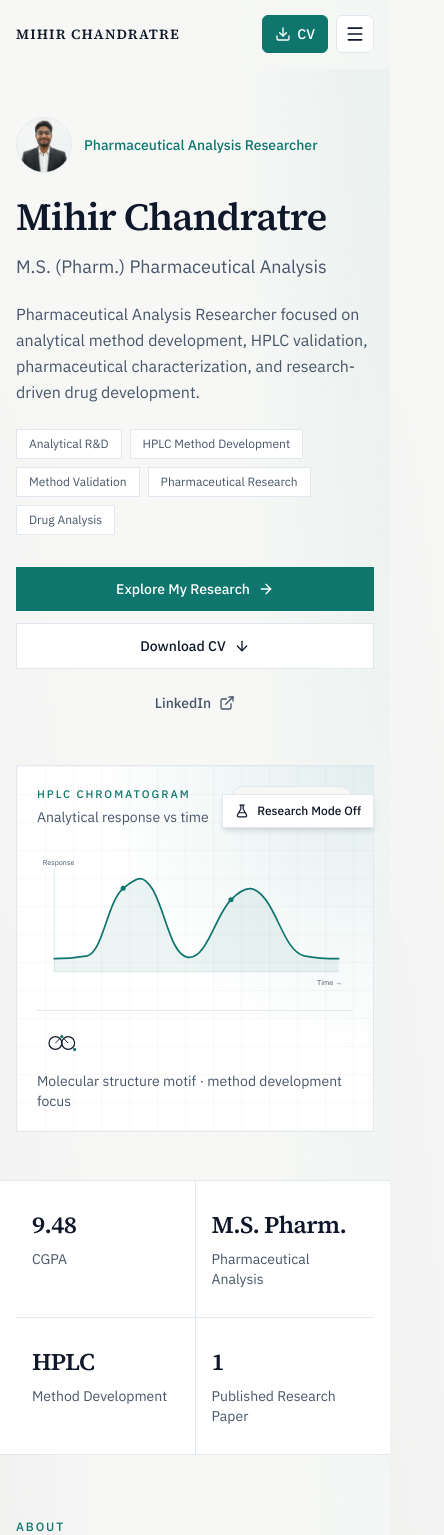
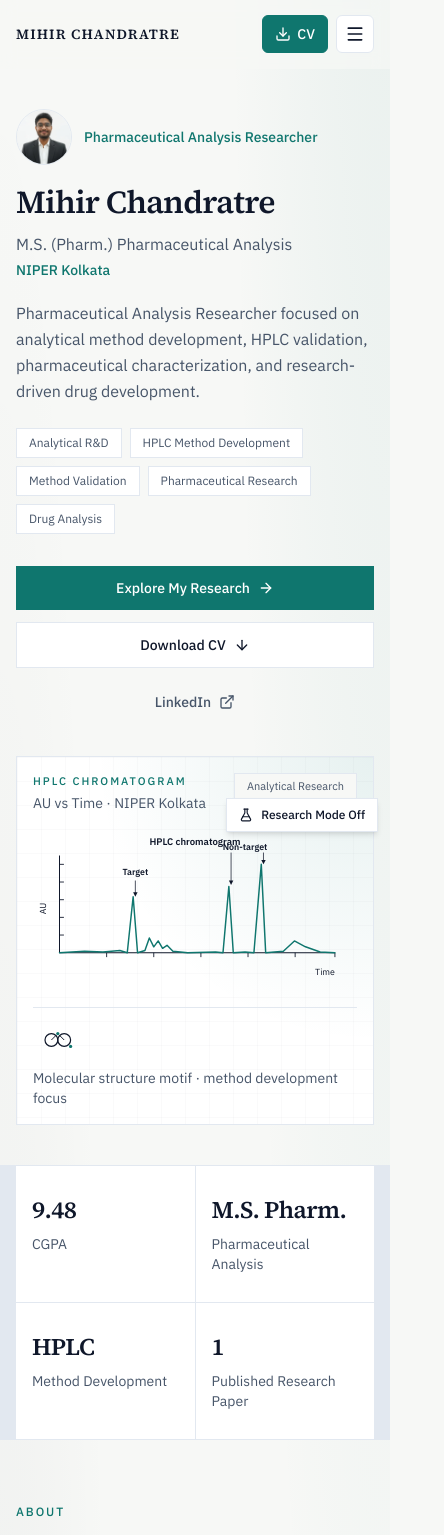
Before and after one commit to MihirChandratre08/MihirChandratre08.github.io, a React (Vite) app: page / in a window 390 px wide. Shown: the top 1535 px of the page, 444 px wide, since content can reach past the window. Built offline with nearby package versions, Linux system fonts and the light colour scheme.

Commit message:
Fix HPLC chromatogram, add NIPER Kolkata, improve responsiveness.
Redraw peaks to match the AU/Time reference with draw-on-load animation and overflow-safe layout.

Co-authored-by: Cursor <cursoragent@cursor.com>

```diff
--- /dev/null
+++ b/src/components/AnimatedChromatogram.jsx
@@ -0,0 +1,163 @@
+import { useEffect, useId, useRef, useState } from 'react'
+import { useReducedMotion } from 'framer-motion'
+
+/** Classic HPLC chromatogram matching the reference: Target + Non-target peaks, AU vs Time. */
+export default function AnimatedChromatogram({
+  className = '',
+  title = 'HPLC chromatogram',
+  showLabels = true,
+  animate = true,
+}) {
+  const reduceMotion = useReducedMotion()
+  const pathRef = useRef(null)
+  const [length, setLength] = useState(0)
+  const [drawn, setDrawn] = useState(!animate || !!reduceMotion)
+  const uid = useId().replace(/:/g, '')
+
+  // Sharp chromatographic profile: baseline → Target → noise → two Non-target peaks → hump
+  const linePath =
+    'M36 168 L70 166 L95 167 L118 165 L128 168 L136 92 L142 168 L152 165 L158 148 L164 160 L170 152 L176 162 L182 158 L190 166 L210 168 L248 167 L258 168 L266 78 L272 168 L288 167 L300 168 L310 48 L316 168 L340 166 L355 152 L370 160 L390 167 L410 168'
+
+  useEffect(() => {
+    const path = pathRef.current
+    if (!path) return
+    const total = path.getTotalLength()
+    setLength(total)
+
+    if (!animate || reduceMotion) {
+      setDrawn(true)
+      return undefined
+    }
+
+    setDrawn(false)
+    const frame = requestAnimationFrame(() => setDrawn(true))
+    return () => cancelAnimationFrame(frame)
+  }, [animate, reduceMotion, linePath])
+
+  return (
+    <svg
+      viewBox="0 0 440 220"
+      className={`h-auto w-full max-w-full ${className}`}
+      role="img"
+      aria-label={`${title}: absorbance units versus time with target and non-target peaks`}
+      preserveAspectRatio="xMidYMid meet"
+    >
+      <title>{title}</title>
+
+      <text
+        x="220"
+        y="22"
+        textAnchor="middle"
+        fill="#0f172a"
+        fontSize="13"
+        fontFamily="IBM Plex Sans, sans-serif"
+        fontWeight="600"
+      >
+        {title}
+      </text>
+
+      {/* Axes */}
+      <line x1="36" y1="36" x2="36" y2="168" stroke="#0f172a" strokeWidth="1.4" />
+      <line x1="36" y1="168" x2="410" y2="168" stroke="#0f172a" strokeWidth="1.4" />
+
+      {/* Y ticks + AU */}
+      {[48, 72, 96, 120, 144].map((y) => (
+        <line key={y} x1="36" y1={y} x2="42" y2={y} stroke="#0f172a" strokeWidth="1.2" />
+      ))}
+      <text
+        x="18"
+        y="108"
+        fill="#0f172a"
+        fontSize="12"
+        fontFamily="IBM Plex Sans, sans-serif"
+        transform="rotate(-90 18 108)"
+        textAnchor="middle"
+      >
+        AU
+      </text>
+
+      {/* X ticks + Time */}
+      {[100, 164, 228, 292, 356, 410].map((x) => (
+        <line key={x} x1={x} y1="168" x2={x} y2="174" stroke="#0f172a" strokeWidth="1.2" />
+      ))}
+      <text
+        x="410"
+        y="198"
+        textAnchor="end"
+        fill="#0f172a"
+        fontSize="12"
+        fontFamily="IBM Plex Sans, sans-serif"
+      >
+        Time
+      </text>
+
+      <path
+        ref={pathRef}
+        d={linePath}
+        fill="none"
+        stroke="#0f766e"
+        strokeWidth="2"
+        strokeLinecap="round"
+        strokeLinejoin="round"
+        style={
+          length
+            ? {
+                strokeDasharray: length,
+                strokeDashoffset: drawn ? 0 : length,
+                transition: reduceMotion
+                  ? 'none'
+                  : 'stroke-dashoffset 2.4s cubic-bezier(0.4, 0, 0.2, 1)',
+              }
+            : undefined
+        }
+      />
+
+      {showLabels ? (
+        <g
+          opacity={drawn ? 1 : 0}
+          style={{
+            transition: reduceMotion ? 'none' : 'opacity 0.45s ease 1.6s',
+          }}
+        >
+          {/* Target */}
+          <line x1="139" y1="70" x2="139" y2="88" stroke="#0f172a" strokeWidth="1" />
+          <polygon points="139,92 136,86 142,86" fill="#0f172a" />
+          <text
+            x="139"
+            y="62"
+            textAnchor="middle"
+            fill="#0f172a"
+            fontSize="12"
+            fontFamily="IBM Plex Sans, sans-serif"
+            fontWeight="600"
+          >
+            Target
+          </text>
+
+          {/* Non-target */}
+          <text
+            x="288"
+            y="28"
+            textAnchor="middle"
+            fill="#0f172a"
+            fontSize="12"
+            fontFamily="IBM Plex Sans, sans-serif"
+            fontWeight="600"
+          >
+            Non-target
+          </text>
+          <line x1="269" y1="32" x2="269" y2="72" stroke="#0f172a" strokeWidth="1" />
+          <polygon points="269,76 266,70 272,70" fill="#0f172a" />
+          <line x1="313" y1="32" x2="313" y2="44" stroke="#0f172a" strokeWidth="1" />
+          <polygon points="313,48 310,42 316,42" fill="#0f172a" />
+        </g>
+      ) : null}
+
+      <defs>
+        <clipPath id={`chrom-clip-${uid}`}>
+          <rect x="36" y="36" width="374" height="132" />
+        </clipPath>
+      </defs>
+    </svg>
+  )
+}
--- a/src/components/Hero.jsx
+++ b/src/components/Hero.jsx
@@ -1,63 +1,38 @@
 import { motion, useReducedMotion } from 'framer-motion'
 import { ArrowDown, ArrowRight, ExternalLink } from 'lucide-react'
 import { hero, profile } from '../data/portfolio'
+import AnimatedChromatogram from './AnimatedChromatogram'
 
 function ScientificVisual() {
   return (
-    <div
-      className="relative min-h-[280px] overflow-hidden border border-[var(--color-border)] bg-[var(--color-surface)] sm:min-h-[340px] lg:min-h-[420px]"
-      aria-hidden="true"
-    >
+    <div className="relative w-full min-w-0 overflow-hidden border border-[var(--color-border)] bg-[var(--color-surface)]">
       <div
-        className="pointer-events-none absolute inset-0 opacity-70"
+        className="pointer-events-none absolute inset-0 opacity-60"
         style={{
           backgroundImage:
-            'linear-gradient(to right, rgba(15,23,42,0.04) 1px, transparent 1px), linear-gradient(to bottom, rgba(15,23,42,0.04) 1px, transparent 1px)',
-          backgroundSize: '28px 28px',
+            'linear-gradient(to right, rgba(15,23,42,0.035) 1px, transparent 1px), linear-gradient(to bottom, rgba(15,23,42,0.035) 1px, transparent 1px)',
+          backgroundSize: '24px 24px',
         }}
       />
-      <div className="absolute inset-0 bg-[radial-gradient(ellipse_at_top_right,rgba(15,118,110,0.12),transparent_55%)]" />
+      <div className="absolute inset-0 bg-[radial-gradient(ellipse_at_top_right,rgba(15,118,110,0.1),transparent_55%)]" />
 
-      <div className="relative flex h-full flex-col justify-between p-5 sm:p-7">
-        <div className="flex items-start justify-between gap-4">
-          <div>
+      <div className="relative flex flex-col gap-4 p-4 sm:p-6">
+        <div className="flex flex-wrap items-start justify-between gap-3">
+          <div className="min-w-0">
             <p className="text-[11px] font-medium uppercase tracking-[0.18em] text-[var(--color-accent)]">
               HPLC chromatogram
             </p>
-            <p className="mt-1 text-sm text-[var(--color-muted)]">Analytical response vs time</p>
+            <p className="mt-1 text-sm text-[var(--color-muted)]">AU vs Time · NIPER Kolkata</p>
           </div>
-          <div className="rounded-full border border-[var(--color-border)] bg-[var(--color-bg)] px-3 py-1 text-[11px] text-[var(--color-muted)]">
+          <div className="shrink-0 border border-[var(--color-border)] bg-[var(--color-bg)] px-3 py-1 text-[11px] text-[var(--color-muted)]">
             Analytical Research
           </div>
         </div>
 
-        <svg viewBox="0 0 440 200" className="mt-6 w-full text-[var(--color-accent)]" role="presentation">
-          <line x1="24" y1="168" x2="420" y2="168" stroke="currentColor" strokeOpacity="0.2" />
-          <line x1="24" y1="24" x2="24" y2="168" stroke="currentColor" strokeOpacity="0.2" />
-          <text x="8" y="20" className="fill-[var(--color-muted)]" fontSize="10">
-            Response
-          </text>
-          <text x="390" y="186" className="fill-[var(--color-muted)]" fontSize="10">
-            Time →
-          </text>
-          <path
-            d="M24 150 C48 150 58 148 70 146 C92 140 98 70 120 52 C142 34 148 34 160 52 C178 80 186 145 210 148 C236 152 248 90 270 68 C292 46 304 48 320 70 C338 96 348 140 372 146 C392 150 404 150 420 150"
-            fill="none"
-            stroke="currentColor"
-            strokeWidth="2.4"
-            strokeLinecap="round"
-          />
-          <path
-            d="M24 150 C48 150 58 148 70 146 C92 140 98 70 120 52 C142 34 148 34 160 52 C178 80 186 145 210 148 C236 152 248 90 270 68 C292 46 304 48 320 70 C338 96 348 140 372 146 C392 150 404 150 420 150 L420 168 L24 168 Z"
-            fill="currentColor"
-            fillOpacity="0.08"
-          />
-          <circle cx="120" cy="52" r="3.5" fill="currentColor" />
-          <circle cx="270" cy="68" r="3.5" fill="currentColor" />
-        </svg>
+        <AnimatedChromatogram title="HPLC chromatogram" className="text-[var(--color-accent)]" />
 
-        <div className="mt-4 flex flex-wrap items-center gap-3 border-t border-[var(--color-border)] pt-4">
-          <svg viewBox="0 0 64 40" className="h-8 w-14 text-[var(--color-text)]" role="presentation">
+        <div className="flex flex-wrap items-center gap-3 border-t border-[var(--color-border)] pt-4">
+          <svg viewBox="0 0 64 40" className="h-8 w-14 shrink-0 text-[var(--color-text)]" role="presentation">
             <circle cx="20" cy="20" r="8" fill="none" stroke="currentColor" strokeWidth="1.5" />
             <circle cx="36" cy="20" r="8" fill="none" stroke="currentColor" strokeWidth="1.5" />
             <circle cx="28" cy="12" r="2" fill="var(--color-accent)" />
@@ -65,7 +40,7 @@ function ScientificVisual() {
             <line x1="26" y1="14" x2="20" y2="20" stroke="currentColor" strokeWidth="1.2" />
             <line x1="30" y1="14" x2="36" y2="20" stroke="currentColor" strokeWidth="1.2" />
           </svg>
-          <p className="text-sm text-[var(--color-muted)]">
+          <p className="min-w-0 text-sm text-[var(--color-muted)]">
             Molecular structure motif · method development focus
           </p>
         </div>
@@ -84,11 +59,11 @@ export default function Hero() {
   return (
     <section
       id="top"
-      className="relative overflow-hidden border-b border-[var(--color-border)]"
+      className="relative overflow-x-clip border-b border-[var(--color-border)]"
       aria-labelledby="hero-heading"
     >
-      <div className="section-shell grid items-center gap-10 py-[clamp(3rem,7vw,5.5rem)] lg:grid-cols-[minmax(0,1.05fr)_minmax(0,0.95fr)] lg:gap-14">
-        <motion.div initial="hidden" animate="show" variants={fadeUp}>
+      <div className="section-shell grid grid-cols-1 items-center gap-8 py-[clamp(2.5rem,6vw,5rem)] md:gap-10 lg:grid-cols-2 lg:gap-12">
+        <motion.div className="min-w-0" initial="hidden" animate="show" variants={fadeUp}>
           <div className="flex items-center gap-3">
             <picture>
               <source srcSet={profile.photo.webp} type="image/webp" />
@@ -97,7 +72,7 @@ export default function Hero() {
                 alt={profile.photo.alt}
                 width={64}
                 height={64}
-                className="size-14 rounded-full border border-[var(--color-border)] object-cover object-top sm:size-16"
+                className="size-14 shrink-0 rounded-full border border-[var(--color-border)] object-cover object-top sm:size-16"
               />
             </picture>
             <p className="text-sm font-medium text-[var(--color-accent)]">{profile.identity}</p>
@@ -105,12 +80,17 @@ export default function Hero() {
 
           <h1
             id="hero-heading"
-            className="font-display mt-6 text-[clamp(2.4rem,5.5vw,4.25rem)] font-semibold leading-[1.05] tracking-tight text-[var(--color-text)]"
+            className="font-display mt-5 text-[clamp(2rem,6vw,4rem)] font-semibold leading-[1.08] tracking-tight text-[var(--color-text)] break-words"
           >
             {hero.heading}
           </h1>
 
-          <p className="mt-4 text-lg text-[var(--color-muted)] sm:text-xl">{hero.subtitle}</p>
+          <p className="mt-3 text-base text-[var(--color-muted)] sm:text-lg md:text-xl">
+            {hero.subtitle}
+          </p>
+          <p className="mt-1 text-sm font-medium text-[var(--color-accent)] sm:text-base">
+            {hero.affiliation}
+          </p>
 
           <p className="mt-5 max-w-xl text-[var(--color-muted)] leading-relaxed">{hero.statement}</p>
 
@@ -125,13 +105,13 @@ export default function Hero() {
             ))}
           </ul>
 
-          <div className="mt-8 flex flex-col gap-3 sm:flex-row sm:flex-wrap">
+          <div className="mt-8 flex flex-col gap-3 xs:flex-row sm:flex-row sm:flex-wrap">
             <a
               href={hero.primaryCta.href}
               className="inline-flex w-full items-center justify-center gap-2 bg-[var(--color-accent)] px-5 py-3 text-sm font-medium text-white transition-opacity hover:opacity-90 sm:w-auto"
             >
               {hero.primaryCta.label}
-              <ArrowRight className="size-4" aria-hidden />
+              <ArrowRight className="size-4 shrink-0" aria-hidden />
             </a>
             <a
               href={hero.secondaryCta.href}
@@ -139,7 +119,7 @@ export default function Hero() {
               className="inline-flex w-full items-center justify-center gap-2 border border-[var(--color-border)] bg-[var(--color-surface)] px-5 py-3 text-sm font-medium text-[var(--color-text)] transition-colors hover:border-[var(--color-accent)] sm:w-auto"
             >
               {hero.secondaryCta.label}
-              <ArrowDown className="size-4" aria-hidden />
+              <ArrowDown className="size-4 shrink-0" aria-hidden />
             </a>
             <a
               href={hero.tertiaryCta.href}
@@ -148,12 +128,13 @@ export default function Hero() {
               className="inline-flex w-full items-center justify-center gap-2 px-2 py-3 text-sm font-medium text-[var(--color-muted)] transition-colors hover:text-[var(--color-accent)] sm:w-auto"
             >
               LinkedIn
-              <ExternalLink className="size-4" aria-hidden />
+              <ExternalLink className="size-4 shrink-0" aria-hidden />
             </a>
           </div>
         </motion.div>
 
         <motion.div
+          className="min-w-0 w-full"
           initial={{ opacity: 0, y: reduceMotion ? 0 : 20 }}
           animate={{ opacity: 1, y: 0 }}
           transition={{ duration: reduceMotion ? 0 : 0.65, delay: reduceMotion ? 0 : 0.12 }}
--- a/src/components/Navbar.jsx
+++ b/src/components/Navbar.jsx
@@ -32,12 +32,12 @@ export default function Navbar() {
       }`}
     >
       <nav
-        className="section-shell flex h-[var(--spacing-nav)] items-center justify-between gap-4"
+        className="section-shell flex h-[var(--spacing-nav)] min-w-0 items-center justify-between gap-2 sm:gap-4"
         aria-label="Primary"
       >
         <a
           href="#top"
-          className="font-display text-sm font-semibold tracking-[0.08em] text-[var(--color-text)] sm:text-base"
+          className="font-display min-w-0 truncate text-sm font-semibold tracking-[0.08em] text-[var(--color-text)] sm:text-base"
           onClick={close}
         >
           {profile.brand}
--- a/src/components/ResearchModeToggle.jsx
+++ b/src/components/ResearchModeToggle.jsx
@@ -6,9 +6,9 @@ export default function ResearchModeToggle() {
   const { enabled, toggle } = useResearchMode()
 
   return (
-    <div className="fixed bottom-4 right-4 z-40 flex flex-col items-end gap-2">
+    <div className="fixed bottom-3 right-3 z-40 flex max-w-[calc(100vw-1.5rem)] flex-col items-end gap-2 sm:bottom-4 sm:right-4">
       {enabled ? (
-        <div className="hidden w-56 border border-[var(--color-accent)] bg-[var(--color-surface)] p-3 shadow-lg sm:block">
+        <div className="hidden w-56 max-w-full border border-[var(--color-accent)] bg-[var(--color-surface)] p-3 shadow-lg sm:block">
           <p className="text-[11px] font-semibold uppercase tracking-[0.14em] text-[var(--color-accent)]">
             Research Mode
           </p>
@@ -28,14 +28,14 @@ export default function ResearchModeToggle() {
         type="button"
         onClick={toggle}
         aria-pressed={enabled}
-        className={`inline-flex items-center gap-2 border px-3 py-2 text-xs font-medium shadow-md transition-colors ${
+        className={`inline-flex max-w-full items-center gap-2 border px-3 py-2 text-xs font-medium shadow-md transition-colors ${
           enabled
             ? 'border-[var(--color-accent)] bg-[var(--color-accent)] text-white'
             : 'border-[var(--color-border)] bg-[var(--color-surface)] text-[var(--color-text)] hover:border-[var(--color-accent)]'
         }`}
       >
-        <FlaskConical className="size-3.5" aria-hidden />
-        Research Mode {enabled ? 'On' : 'Off'}
+        <FlaskConical className="size-3.5 shrink-0" aria-hidden />
+        <span className="truncate">Research Mode {enabled ? 'On' : 'Off'}</span>
       </button>
     </div>
   )
--- a/src/data/portfolio.js
+++ b/src/data/portfolio.js
@@ -57,6 +57,7 @@ export const navLinks = [
 export const hero = {
   heading: 'Mihir Chandratre',
   subtitle: 'M.S. (Pharm.) Pharmaceutical Analysis',
+  affiliation: 'NIPER Kolkata',
   statement:
     'Pharmaceutical Analysis Researcher focused on analytical method development, HPLC validation, pharmaceutical characterization, and research-driven drug development.',
   tags: [
--- a/src/index.css
+++ b/src/index.css
@@ -21,6 +21,7 @@
 
   html {
     scroll-behavior: smooth;
+    overflow-x: clip;
   }
 
   @media (prefers-reduced-motion: reduce) {
@@ -39,7 +40,9 @@
 
   body {
     margin: 0;
-    min-width: 320px;
+    min-width: 0;
+    width: 100%;
+    overflow-x: clip;
     font-family: var(--font-body);
     color: var(--color-text);
     background:
@@ -52,6 +55,16 @@
 
   #root {
     min-height: 100svh;
+    width: 100%;
+    max-width: 100%;
+    overflow-x: clip;
+  }
+
+  img,
+  svg,
+  video {
+    max-width: 100%;
+    height: auto;
   }
 
   h1,
@@ -78,8 +91,11 @@
 
 @layer utilities {
   .section-shell {
-    width: min(1120px, calc(100% - 2rem));
+    width: 100%;
+    max-width: 1120px;
     margin-inline: auto;
+    padding-inline: clamp(1rem, 4vw, 1.5rem);
+    box-sizing: border-box;
   }
 
   .section-pad {
```
Also changed, not shown: src/components/Research.jsx (+10 -10 lines), src/components/research/Diagrams.jsx (+26 -31 lines).
